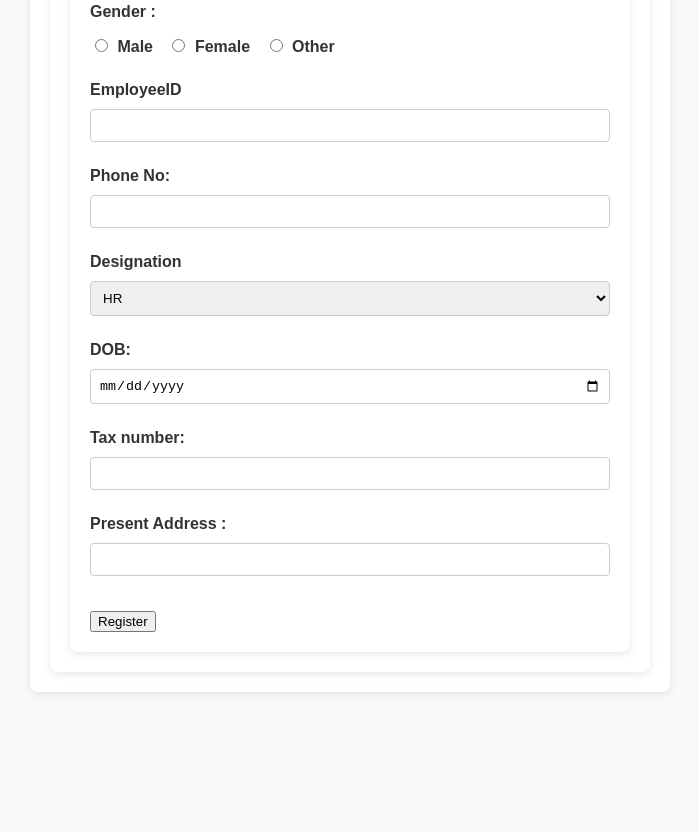
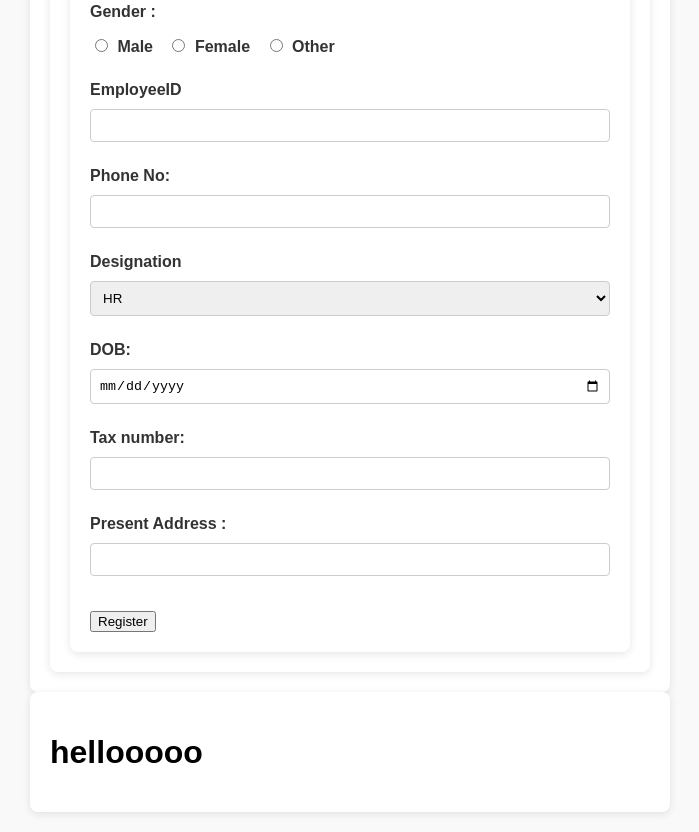
Before and after one commit to AakashxD/HTMLd, a plain HTML site: page index.html in a window 1280 px wide. Shown: the part 643-1475 px from the top of the page, without its empty margins (290-989 px from the left). Before the commit the page ends 1355 px from the top, so only its background shows below. Drawn offline with Linux system fonts and the light colour scheme.

Commit message:
dev's commit

```diff
--- a/index.html
+++ b/index.html
@@ -166,5 +166,6 @@
         </div>
      </div>
     </div>
+    <div><h1>hellooooo</h1></div>
 </body>
 </html>
```
